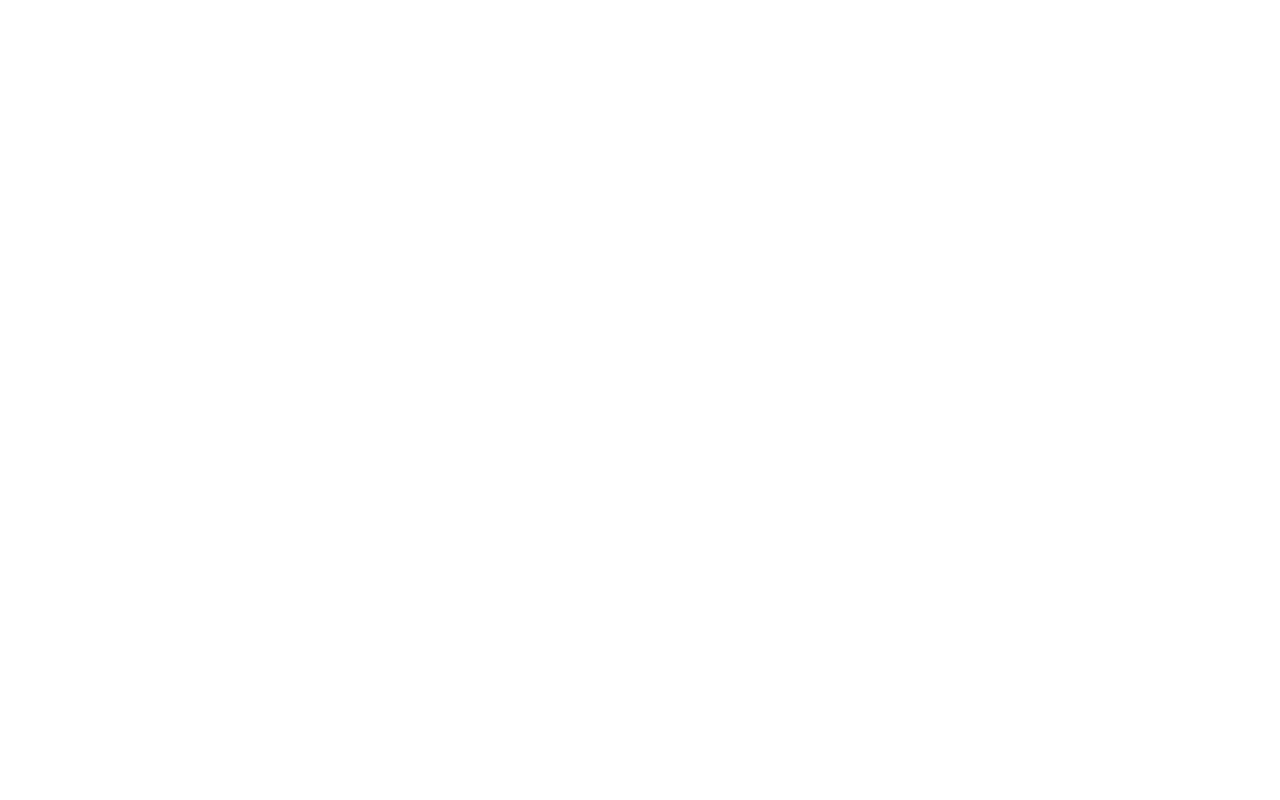
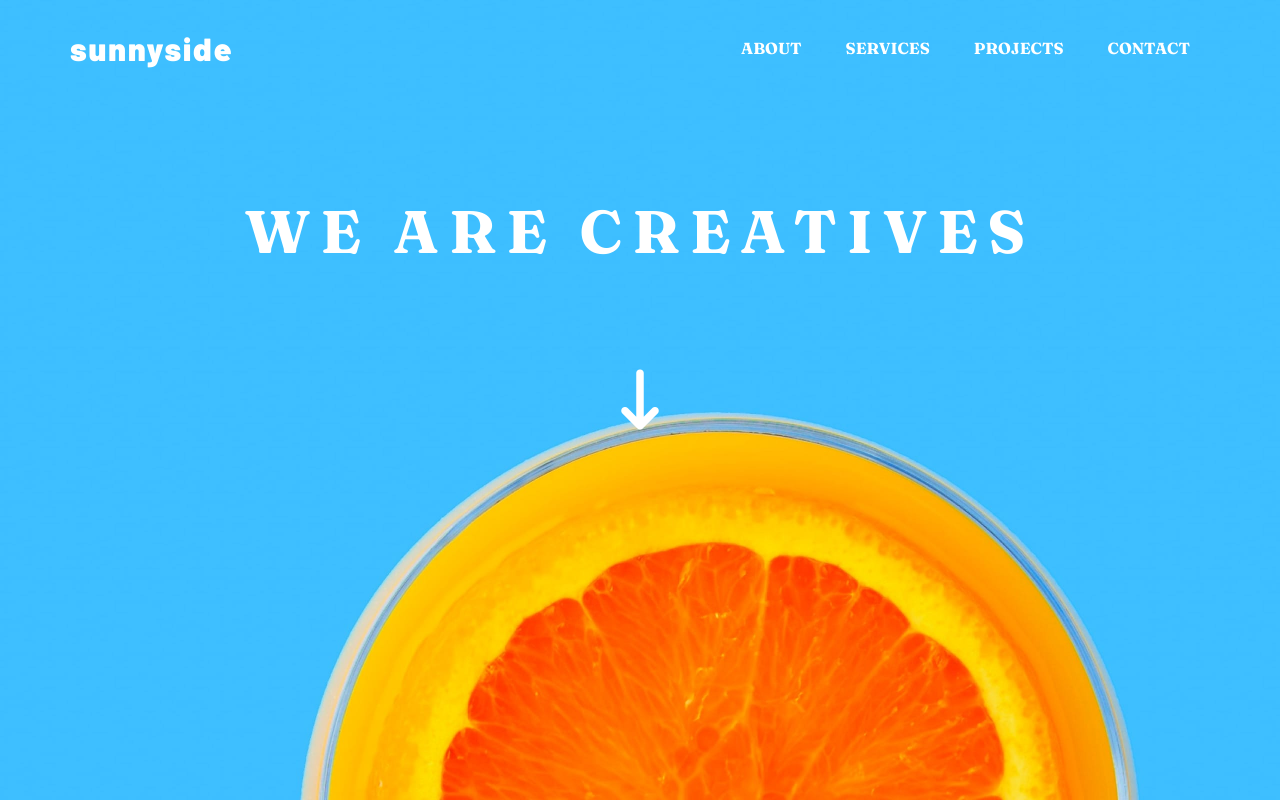
Before and after one commit to kareemayman/Sunnyside_Agency_Landing_Page_FEM_Challenge, a plain HTML site: page index.html in a window 1280 px wide. Drawn offline with Linux system fonts and the light colour scheme.

Commit message:
Created Header and Home Page

```diff
--- a/css/sunnyside.css
+++ b/css/sunnyside.css
@@ -21,6 +21,11 @@
 
 /* Start Font Families */
 /* Barlow Font Family */
+.barlow-bold {
+  font-family: "Barlow", sans-serif;
+  font-weight: 900;
+  font-style: normal;
+}
 .barlow-semibold {
   font-family: "Barlow", sans-serif;
   font-weight: 600;
@@ -63,6 +68,11 @@ ul {
   padding: 0;
 }
 
+a {
+    text-decoration: none;
+    display: inline-block;
+}
+
 .container {
   margin-left: auto;
   margin-right: auto;
@@ -73,14 +83,100 @@ ul {
 
 
 /* Start Local Rules */
+.home {
+    background-image: url(../images/desktop/image-header.jpg);
+    background-size: cover;
+    min-height: 100dvh;
+}
 
+header .container {
+    display: flex;
+    justify-content: space-between;
+    align-items: center;
+}
+
+header .container nav a {
+    color: white;
+    text-transform: uppercase;
+    font-weight: 700;
+    padding: 15px 20px;
+    border-radius: 50px;
+    transition: var(--main-trans);
+    background-color: transparent;
+}
+
+header .container nav a:hover {
+    color: black;
+    background-color: white;
+}
+
+header .container nav i {
+    color: white;
+    font-size: 22px;
+    display: none;
+}
+
+header h1 {
+    margin: 0;
+    color: white;
+    letter-spacing: 2px;
+    padding: 30px 0;
+}
+
+header + h1 {
+    color: white;
+    margin-left: auto;
+    margin-right: auto;
+    width: fit-content;
+    font-size: 60px;
+    letter-spacing: 10px;
+    margin-top: 100px;
+}
+
+header + h1 + a i {
+    position: absolute;
+    top: 50%;
+    left: 50%;
+    translate: -50% -50%;
+    color: white;
+    font-size: 60px;
+    cursor: pointer;
+    animation: arrow 1s linear infinite;
+}
+
+@keyframes arrow {
+    0%, 100% {
+        margin-top: 0;
+    }
+
+    50% {
+        margin-top: 10px;
+    }
+}
 /* End Local Rules */
 
 
 
 /* Start Media Queries */
 /* Start Custom */
+@media (width <= 769px) {
+    header .container nav a {
+        display: none;
+    }
 
+    header .container nav i {
+        display: block;
+    }
+
+    .home {
+        background-image: url(../images/mobile/image-header.jpg);
+    }
+
+    header + h1 {
+        text-align: center;
+        font-size: 40px;
+    }
+}
 /* End Custom */
 /* Container Media */
 /* Small */
--- a/index.html
+++ b/index.html
@@ -26,6 +26,22 @@
 
 </head>
 <body>
+    <div class="home">
+        <header>
+            <div class="container">
+                <h1 class="barlow-bold">sunnyside</h1>
+                <nav>
+                    <a href="#about" class="fraunces">About</a>
+                    <a href="#services" class="fraunces">Services</a>
+                    <a href="#projects" class="fraunces">Projects</a>
+                    <a href="#contact" class="fraunces">Contact</a>
+                    <i class="fa-solid fa-bars"></i>
+                </nav>
+            </div>
+        </header>
 
+        <h1 class="fraunces">WE ARE CREATIVES</h1>
+        <a href="#about"><i class="fa-solid fa-arrow-down-long"></i></a>
+    </div>
 </body>
 </html>
```
